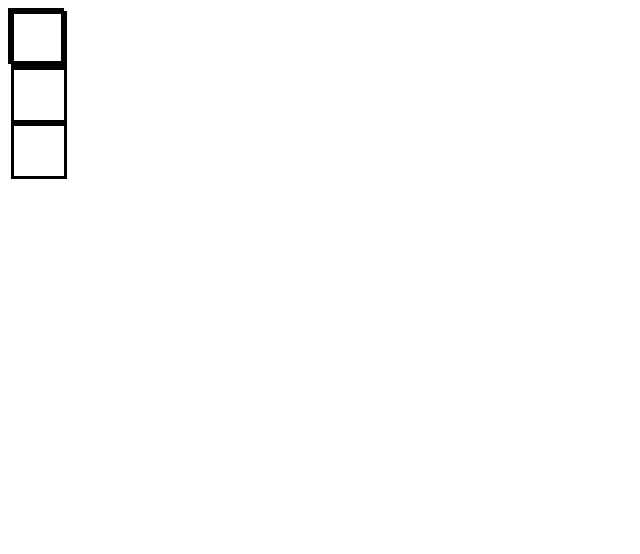
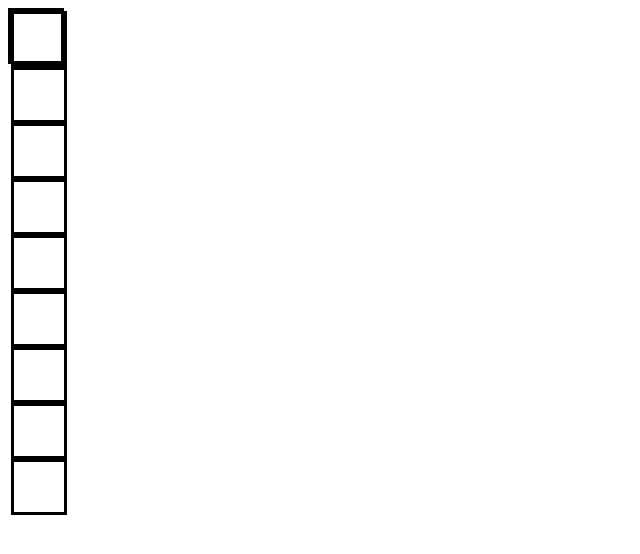
Before and after one commit to MUCSCI121/19-demo-javascript-event-and-dom-updates-gabriellaM7, a plain HTML site: page index.html in a window 1280 px wide. Shown: the whole page, without its empty margins (0-640 px from the left). Drawn offline with Linux system fonts and the light colour scheme.

Commit message:
Apr 3, 2024, 12:34 AM

```diff
--- a/index.html
+++ b/index.html
@@ -17,6 +17,12 @@
       <div id="first" onclick="divClicked('first')"></div>
       <div id="second" onclick="divClicked('second')"></div>
       <div id="third" onclick="divClicked('third')"></div>
+      <div id="fourth" onclick="divClicked('fourth')"></div>
+      <div id="fifth" onclick="divClicked('fifth')"></div>
+      <div id="sixth" onclick="divClicked('sixth')"></div>
+      <div id="seventh" onclick="divClicked('seventh')"></div>
+      <div id="eighth onclick="divClicked('eighth')"></div>
+      <div id="ninth" onclick="divClicked('ninth')"></div>
     </div>
     <script src="./script.js"></script>
   </body>
```
